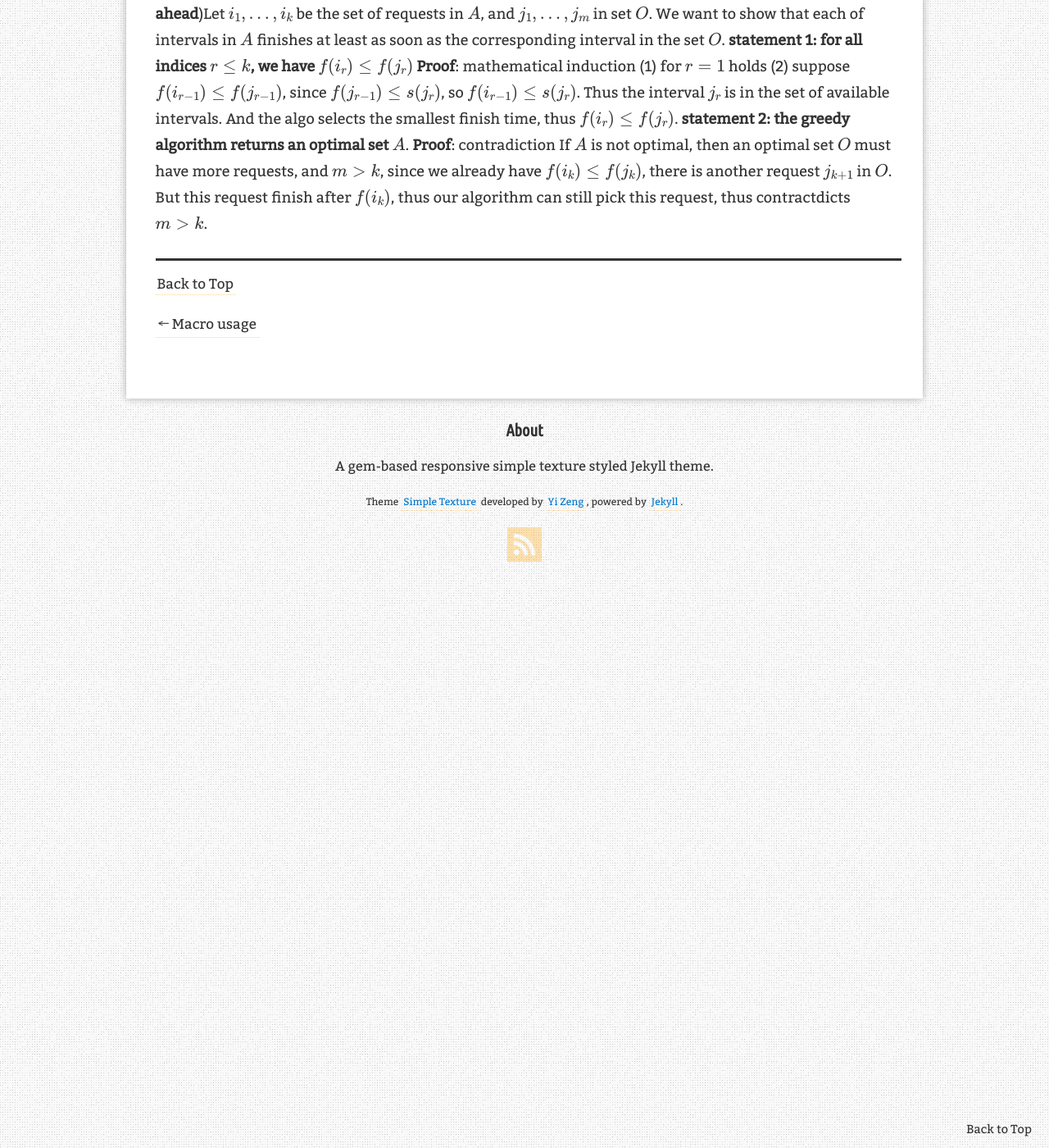
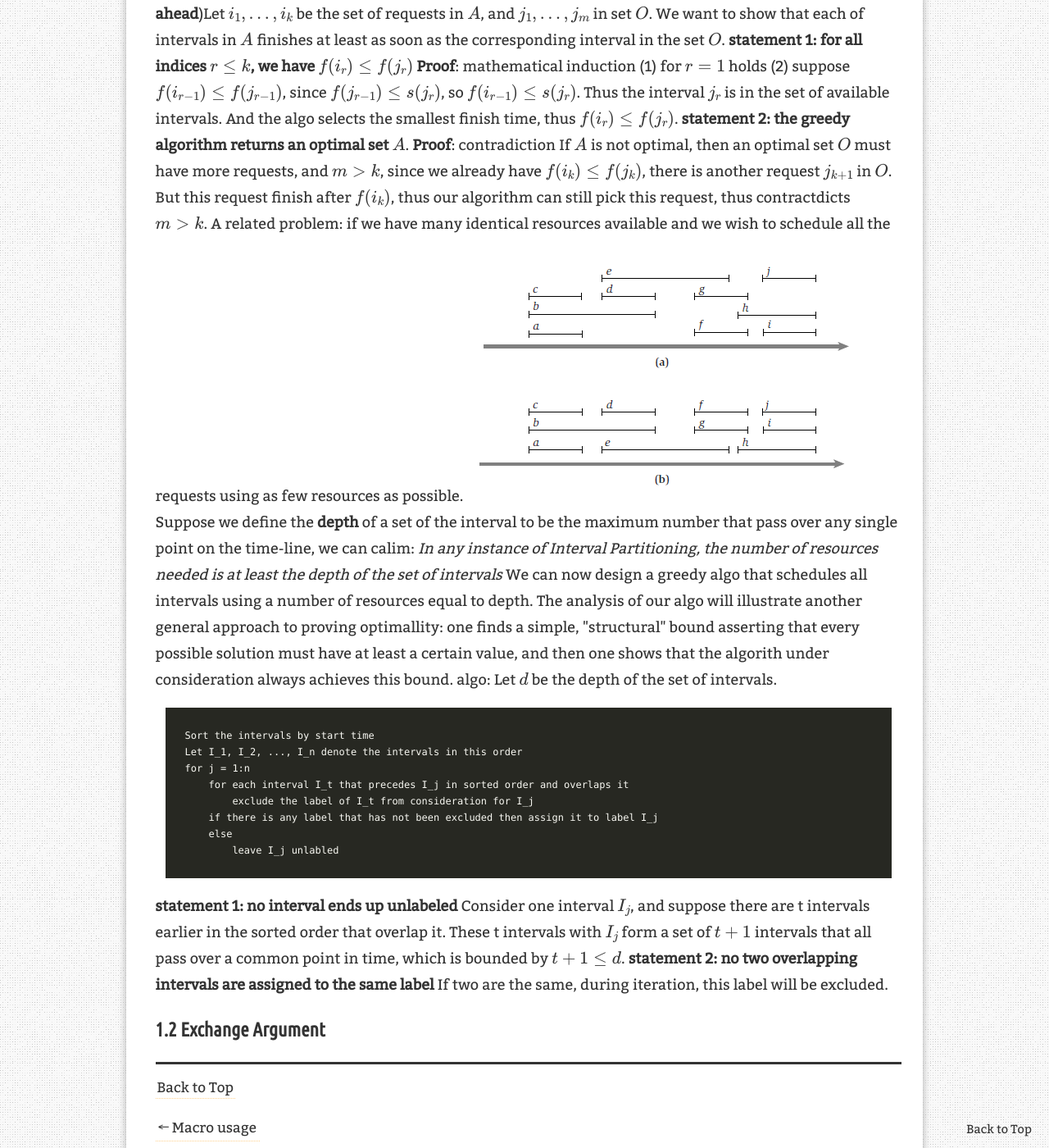
Before and after one commit to Aperjump/Aperjump.github.io, a Jekyll site: the page built from _posts/2018-02-05-Greedy_Algorithm.md, in a window 1280 px wide and 1400 px high, scrolled down 904 px. Shown: the whole window at 82% size. Built offline with Jekyll 4.4.1, drawn with Linux system fonts in a browser that asks for light colours; nearby versions of some CDN libraries; formulas are drawn with MathJax 3; comment, search, counter and statistics services are not loaded.

Commit message:
greedy algorithm

````diff
--- a/_posts/2018-02-05-Greedy_Algorithm.md
+++ b/_posts/2018-02-05-Greedy_Algorithm.md
@@ -35,3 +35,27 @@ We want to show that each of intervals in $A$ finishes at least as soon as the c
 **statement 2: the greedy algorithm returns an optimal set $A$**.
 **Proof**: contradiction
 If $A$ is not optimal, then an optimal set $O$ must have more requests, and $m > k$, since we already have $f(i_k) \leq f(j_k)$, there is another request $j_{k+1}$ in $O$. But this request finish after $f(i_k)$, thus our algorithm can still pick this request, thus contractdicts $m>k$.
+A related problem: if we have many identical resources available and we wish to schedule all the requests using as few resources as possible.
+![greedy_1](https://raw.githubusercontent.com/Aperjump/Aperjump.github.io/master/_picture/2018-02-05-Greedy_Algorithm/greedy_1.PNG)
+Suppose we define the **depth** of a set of the interval to be the maximum number that pass over any single point on the time-line, we can calim:
+*In any instance of Interval Partitioning, the number of resources needed is at least the depth of the set of intervals*
+We can now design a greedy algo that schedules all intervals using a number of resources equal to depth.
+The analysis of our algo will illustrate another general approach to proving optimallity: one finds a simple, "structural" bound asserting that every possible solution must have at least a certain value, and then one shows that the algorith under consideration always achieves this bound.
+algo:
+Let $d$ be the depth of the set of intervals.
+```
+Sort the intervals by start time
+Let I_1, I_2, ..., I_n denote the intervals in this order
+for j = 1:n
+    for each interval I_t that precedes I_j in sorted order and overlaps it
+        exclude the label of I_t from consideration for I_j
+    if there is any label that has not been excluded then assign it to label I_j
+    else
+        leave I_j unlabled
+```
+**statement 1: no interval ends up unlabeled**
+Consider one interval $I_j$, and suppose there are t intervals earlier in the sorted order that overlap it. These t intervals with $I_j$ form a set of $t+1$ intervals that all pass over a common point in time, which is bounded by $t+1 \leq d$.
+**statement 2: no two overlapping intervals are assigned to the same label**
+If two are the same, during iteration, this label will be excluded.
+
+### 1.2 Exchange Argument
````
